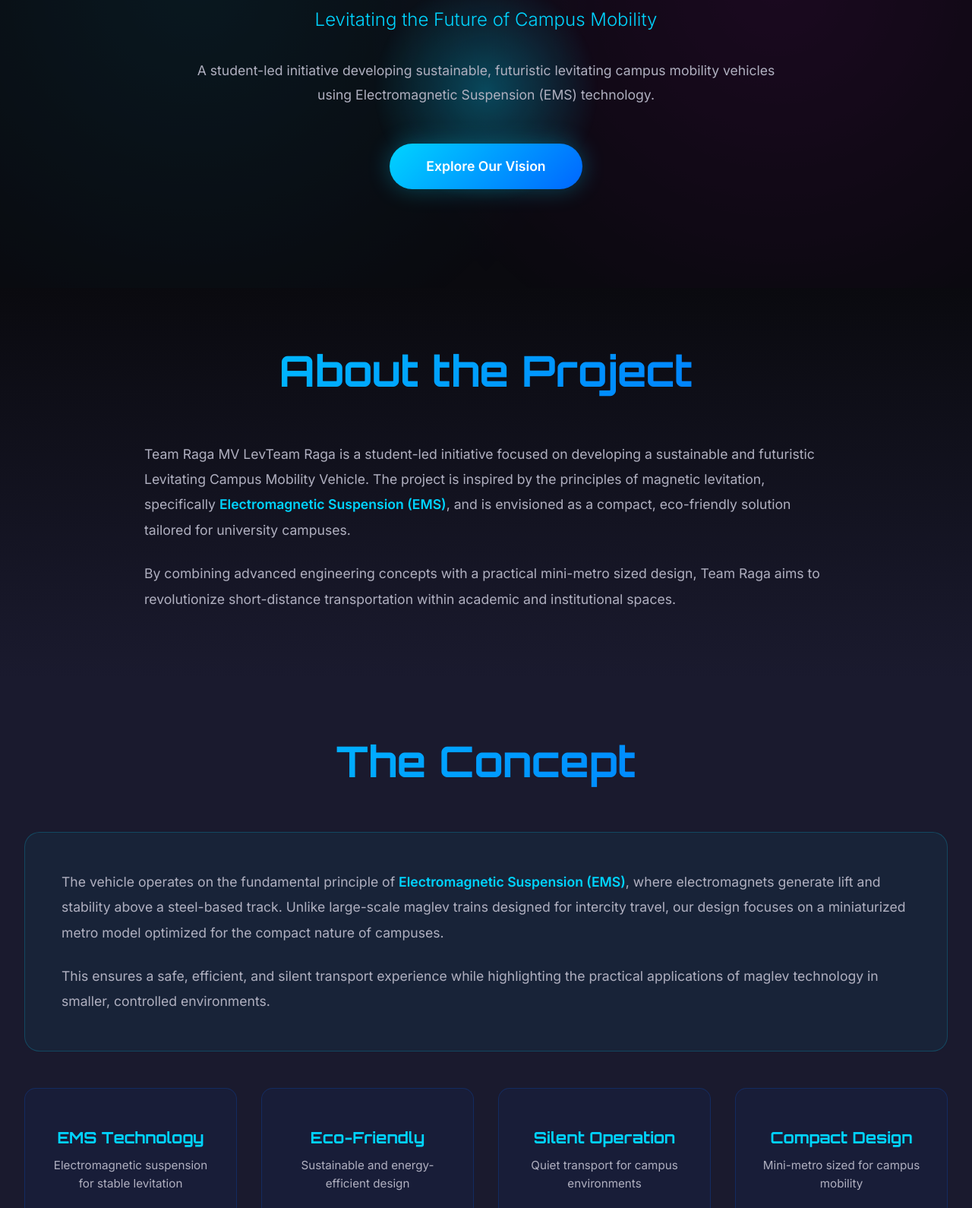
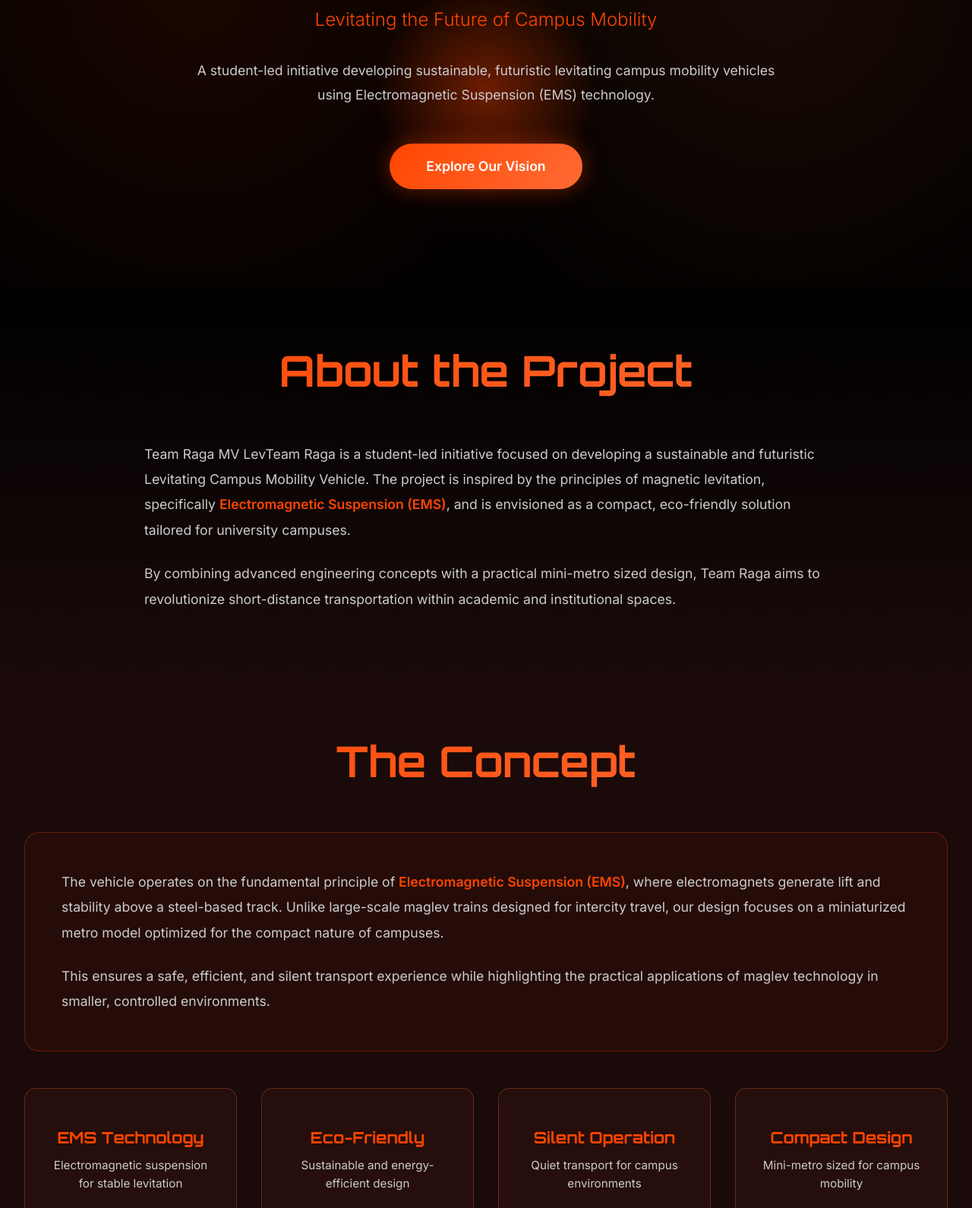
Before and after one commit to Ragastra/Ragastra-MV-LEV-WebPage, a website built with Vite: page index.html in a window 1280 px wide. Shown: the part 421-2011 px from the top of the page at 76% size. Built offline with nearby package versions, Linux system fonts and the light colour scheme.

Commit message:
Update theme to red, orange, and black

```diff
--- a/src/style.css
+++ b/src/style.css
@@ -1,13 +1,13 @@
 :root {
-    --primary-color: #00d4ff;
-    --secondary-color: #0066ff;
-    --accent-color: #ff00ff;
-    --dark-bg: #0a0a0f;
-    --card-bg: #1a1a2e;
+    --primary-color: #ff4500;
+    --secondary-color: #ff6b35;
+    --accent-color: #ff0000;
+    --dark-bg: #000000;
+    --card-bg: #1a0a0a;
     --text-primary: #ffffff;
-    --text-secondary: #b0b0c0;
-    --gradient-1: linear-gradient(135deg, #00d4ff 0%, #0066ff 100%);
-    --gradient-2: linear-gradient(135deg, #0066ff 0%, #ff00ff 100%);
+    --text-secondary: #cccccc;
+    --gradient-1: linear-gradient(135deg, #ff4500 0%, #ff6b35 100%);
+    --gradient-2: linear-gradient(135deg, #ff6b35 0%, #ff0000 100%);
 }
 
 * {
@@ -38,7 +38,7 @@ h4 {
     background: rgba(10, 10, 15, 0.95);
     backdrop-filter: blur(10px);
     z-index: 1000;
-    border-bottom: 1px solid rgba(0, 212, 255, 0.2);
+    border-bottom: 1px solid rgba(255, 69, 0, 0.3);
 }
 
 .nav-container {
@@ -116,8 +116,8 @@ h4 {
     right: 0;
     bottom: 0;
     background:
-        radial-gradient(circle at 20% 50%, rgba(0, 212, 255, 0.1) 0%, transparent 50%),
-        radial-gradient(circle at 80% 50%, rgba(255, 0, 255, 0.1) 0%, transparent 50%);
+        radial-gradient(circle at 20% 50%, rgba(255, 69, 0, 0.15) 0%, transparent 50%),
+        radial-gradient(circle at 80% 50%, rgba(255, 107, 53, 0.15) 0%, transparent 50%);
     animation: pulse 8s ease-in-out infinite;
 }
 
@@ -156,14 +156,14 @@ h4 {
     90%,
     100% {
         text-shadow:
-            0.05em 0 0 rgba(255, 0, 255, 0.75),
-            -0.05em -0.025em 0 rgba(0, 212, 255, 0.75);
+            0.05em 0 0 rgba(255, 0, 0, 0.75),
+            -0.05em -0.025em 0 rgba(255, 107, 53, 0.75);
     }
 
     92% {
         text-shadow:
-            0.05em 0.025em 0 rgba(255, 0, 255, 0.75),
-            -0.05em -0.05em 0 rgba(0, 212, 255, 0.75);
+            0.05em 0.025em 0 rgba(255, 0, 0, 0.75),
+            -0.05em -0.05em 0 rgba(255, 107, 53, 0.75);
     }
 }
 
@@ -199,12 +199,12 @@ h4 {
     font-weight: 600;
     font-size: 1.1rem;
     transition: transform 0.3s, box-shadow 0.3s;
-    box-shadow: 0 0 30px rgba(0, 212, 255, 0.3);
+    box-shadow: 0 0 30px rgba(255, 69, 0, 0.4);
 }
 
 .cta-button:hover {
     transform: translateY(-3px);
-    box-shadow: 0 0 50px rgba(0, 212, 255, 0.6);
+    box-shadow: 0 0 50px rgba(255, 69, 0, 0.7);
 }
 
 .levitation-effect {
@@ -214,7 +214,7 @@ h4 {
     transform: translateX(-50%);
     width: 300px;
     height: 300px;
-    background: radial-gradient(circle, rgba(0, 212, 255, 0.3) 0%, transparent 70%);
+    background: radial-gradient(circle, rgba(255, 69, 0, 0.4) 0%, transparent 70%);
     border-radius: 50%;
     animation: levitate 4s ease-in-out infinite;
 }
@@ -273,8 +273,8 @@ h4 {
 }
 
 .concept-card {
-    background: rgba(0, 212, 255, 0.05);
-    border: 1px solid rgba(0, 212, 255, 0.2);
+    background: rgba(255, 69, 0, 0.05);
+    border: 1px solid rgba(255, 69, 0, 0.3);
     border-radius: 20px;
     padding: 3rem;
     margin-bottom: 3rem;
@@ -304,8 +304,8 @@ h4 {
 }
 
 .feature-card {
-    background: rgba(0, 102, 255, 0.05);
-    border: 1px solid rgba(0, 102, 255, 0.2);
+    background: rgba(255, 107, 53, 0.05);
+    border: 1px solid rgba(255, 107, 53, 0.3);
     border-radius: 15px;
     padding: 2rem;
     text-align: center;
@@ -314,7 +314,7 @@ h4 {
 
 .feature-card:hover {
     transform: translateY(-10px);
-    box-shadow: 0 10px 40px rgba(0, 212, 255, 0.3);
+    box-shadow: 0 10px 40px rgba(255, 69, 0, 0.4);
 }
 
 .feature-icon {
@@ -364,7 +364,7 @@ h4 {
 }
 
 .highlight-item {
-    background: rgba(255, 0, 255, 0.05);
+    background: rgba(255, 0, 0, 0.05);
     border-left: 4px solid var(--accent-color);
     padding: 2rem;
     border-radius: 10px;
@@ -394,8 +394,8 @@ h4 {
     right: 0;
     bottom: 0;
     background:
-        radial-gradient(circle at 30% 50%, rgba(0, 102, 255, 0.1) 0%, transparent 50%),
-        radial-gradient(circle at 70% 50%, rgba(255, 0, 255, 0.1) 0%, transparent 50%);
+        radial-gradient(circle at 30% 50%, rgba(255, 107, 53, 0.15) 0%, transparent 50%),
+        radial-gradient(circle at 70% 50%, rgba(255, 0, 0, 0.15) 0%, transparent 50%);
 }
 
 .commitment-content {
@@ -417,7 +417,7 @@ h4 {
     background: var(--card-bg);
     text-align: center;
     padding: 2rem;
-    border-top: 1px solid rgba(0, 212, 255, 0.2);
+    border-top: 1px solid rgba(255, 69, 0, 0.3);
 }
 
 .footer p {
```
